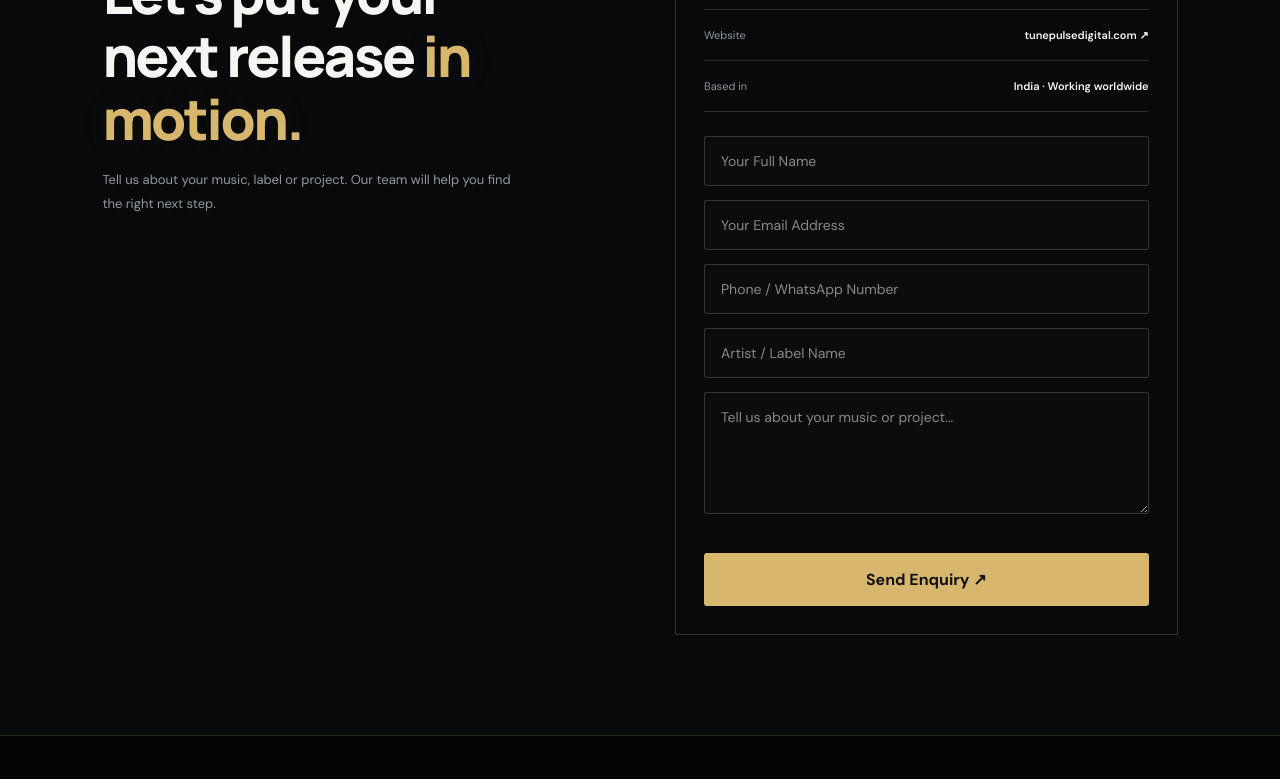
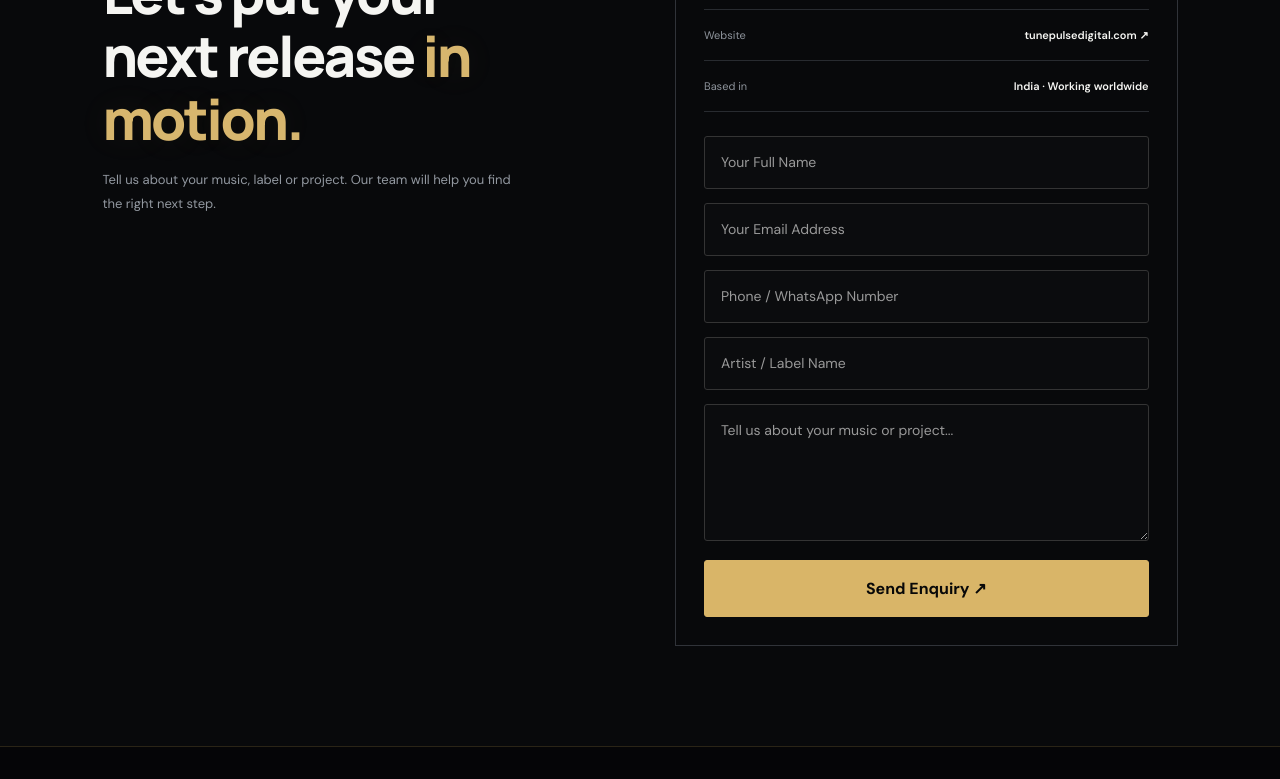
Before and after one commit to kaswanajay743-blip/tunepulse-digital-website--, a plain HTML site: page index.html in a window 1280 px wide. Shown: the part 2600-3379 px from the top of the page. Drawn offline with Linux system fonts and the light colour scheme.

Commit message:
Update style.css

```diff
--- a/style.css
+++ b/style.css
@@ -631,3 +631,59 @@ body {
 .enquiry-form button:hover {
   background: #edcf83;
 }
+
+/* TunePulse Digital - Contact Form Styling Fix */
+
+.contact-box .enquiry-form {
+  display: flex !important;
+  flex-direction: column !important;
+  gap: 14px !important;
+  width: 100% !important;
+  margin-top: 24px !important;
+}
+
+.contact-box .enquiry-form input,
+.contact-box .enquiry-form textarea {
+  display: block !important;
+  width: 100% !important;
+  max-width: 100% !important;
+  box-sizing: border-box !important;
+  padding: 15px 16px !important;
+  margin: 0 !important;
+  background: #0b0c0e !important;
+  color: #ffffff !important;
+  border: 1px solid #343434 !important;
+  border-radius: 3px !important;
+  font-family: inherit !important;
+  font-size: 14px !important;
+  line-height: 1.5 !important;
+  outline: none !important;
+}
+
+.contact-box .enquiry-form input::placeholder,
+.contact-box .enquiry-form textarea::placeholder {
+  color: #999999 !important;
+}
+
+.contact-box .enquiry-form input:focus,
+.contact-box .enquiry-form textarea:focus {
+  border-color: #d9b568 !important;
+}
+
+.contact-box .enquiry-form textarea {
+  min-height: 130px !important;
+  resize: vertical !important;
+}
+
+.contact-box .enquiry-form button {
+  display: block !important;
+  width: 100% !important;
+  margin-top: 5px !important;
+  padding: 17px !important;
+  background: #d9b568 !important;
+  color: #080808 !important;
+  border: 1px solid #d9b568 !important;
+  border-radius: 3px !important;
+  font-weight: 700 !important;
+  cursor: pointer !important;
+}
```
